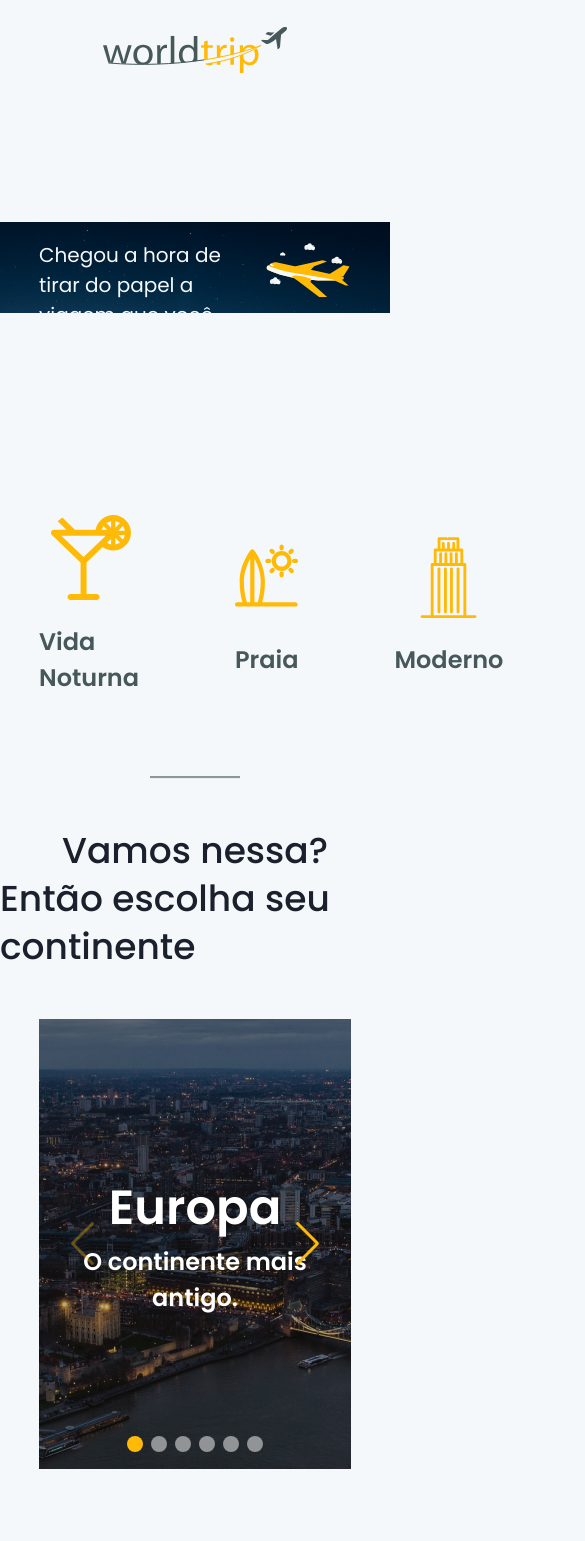
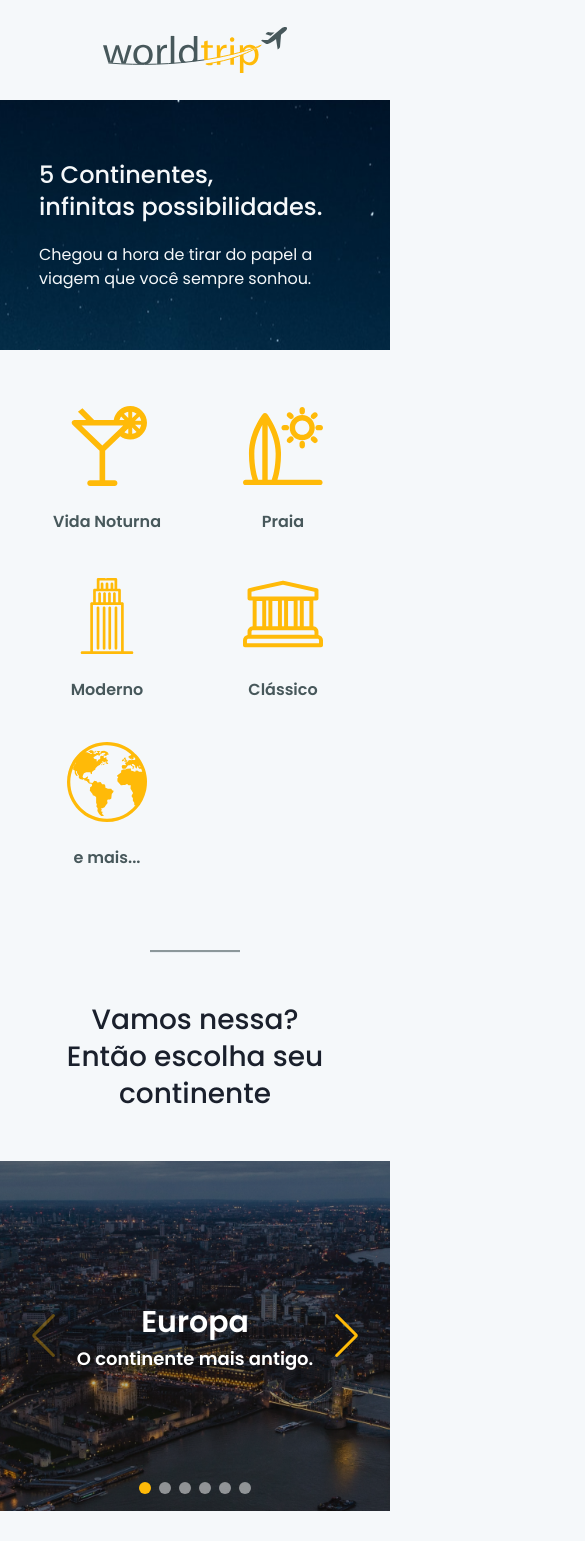
Before and after one commit to OJailson17/desafio-06-interface-com-chakra-ignite, a Next.js app: page / in a window 390 px wide. Shown: the top 1541 px of the page, 585 px wide, since content can reach past the window. Before the commit the page ends 1509 px from the top, so only its background shows below. Built offline with nearby package versions, Linux system fonts and the light colour scheme.

Commit message:
make home page responsive

```diff
--- a/src/components/Banner.tsx
+++ b/src/components/Banner.tsx
@@ -1,36 +1,55 @@
-import { Box, Flex, Heading, Image, Text } from '@chakra-ui/react';
+import {
+  Box,
+  Flex,
+  Heading,
+  Image,
+  Text,
+  useBreakpointValue,
+} from '@chakra-ui/react';
 
 export const Banner = () => {
+  const bgSize = useBreakpointValue({
+    base: '100',
+    xl: '100vw',
+  });
+
+  const WideVersion = useBreakpointValue({
+    base: 'none',
+    lg: 'block',
+  });
+
   return (
-    <Box
+    <Flex
       w='100%'
-      h={335}
+      h={['250', '335']}
       bgImage="url('/assets/background.png')"
       backgroundPosition='center'
       backgroundRepeat='no-repeat'
-      backgroundSize='100vw'
+      backgroundSize={bgSize}
+      justify='center'
     >
       <Flex
         w='80%'
+        h='100%'
         m='0 auto'
         justify='space-between'
         align='center'
         position='relative'
       >
         <Box color='gray.50'>
-          <Heading fontWeight='medium'>
+          <Heading fontWeight='medium' fontSize={['24', '36']}>
             5 Continentes, <br /> infinitas possibilidades.
           </Heading>
-          <Text fontSize='20px' mt='20px' fontWeight='normal'>
-            Chegou a hora de tirar do papel a viagem que você <br /> sempre
-            sonhou.{' '}
+          <Text fontSize={['16', '20']} mt='20px' fontWeight='normal'>
+            Chegou a hora de tirar do papel a viagem que você{' '}
+            {WideVersion === 'block' && <br />} sempre sonhou.{' '}
           </Text>
         </Box>
 
-        <Box mt={20}>
+        <Box mt={20} display={WideVersion}>
           <Image src='/assets/airplane.svg' alt='airplane' />
         </Box>
       </Flex>
-    </Box>
+    </Flex>
   );
 };
--- a/src/components/City.tsx
+++ b/src/components/City.tsx
@@ -26,7 +26,7 @@ export const City = () => {
             </Text>
             <Text
               fontSize='16'
-              fontweight='medium'
+              fontWeight='medium'
               fontFamily='Barlow'
               color='gray.400'
             >
--- a/src/components/Slide/Slide.tsx
+++ b/src/components/Slide/Slide.tsx
@@ -30,61 +30,61 @@ export const Slide = () => {
       >
         <SwiperSlide className={styles['swiper-slide']}>
           <Image src='/assets/europe-image.png' alt='europa' />
-          <Box position='absolute'>
-            <Link mb='16px' fontSize='48px'>
+          <Box position='absolute' w='70%'>
+            <Link mb='16px' fontSize={['30px', '48px']}>
               Europa
             </Link>
-            <Text fontSize='24px'>O continente mais antigo.</Text>
+            <Text fontSize={['18px', '24px']}>O continente mais antigo.</Text>
           </Box>
         </SwiperSlide>
 
         <SwiperSlide className={styles['swiper-slide']}>
           <Image src='/assets/europe-image.png' alt='europa' />
-          <Box position='absolute'>
-            <Link mb='16px' fontSize='48px'>
+          <Box position='absolute' w='70%'>
+            <Link mb='16px' fontSize={['30px', '48px']}>
               América do Sul
             </Link>
-            <Text fontSize='24px'>O continente mais antigo.</Text>
+            <Text fontSize={['18px', '24px']}>O continente mais antigo.</Text>
           </Box>
         </SwiperSlide>
 
         <SwiperSlide className={styles['swiper-slide']}>
           <Image src='/assets/europe-image.png' alt='europa' />
-          <Box position='absolute'>
-            <Link mb='16px' fontSize='48px'>
+          <Box position='absolute' w='70%'>
+            <Link mb='16px' fontSize={['30px', '48px']}>
               América do Norte
             </Link>
-            <Text fontSize='24px'>O continente mais antigo.</Text>
+            <Text fontSize={['18px', '24px']}>O continente mais antigo.</Text>
           </Box>
         </SwiperSlide>
 
         <SwiperSlide className={styles['swiper-slide']}>
           <Image src='/assets/europe-image.png' alt='europa' />
-          <Box position='absolute'>
-            <Link mb='16px' fontSize='48px'>
+          <Box position='absolute' w='70%'>
+            <Link mb='16px' fontSize={['30px', '48px']}>
               Ásia
             </Link>
-            <Text fontSize='24px'>O continente mais antigo.</Text>
+            <Text fontSize={['18px', '24px']}>O continente mais antigo.</Text>
           </Box>
         </SwiperSlide>
 
         <SwiperSlide className={styles['swiper-slide']}>
           <Image src='/assets/europe-image.png' alt='europa' />
-          <Box position='absolute'>
-            <Link mb='16px' fontSize='48px'>
+          <Box position='absolute' w='70%'>
+            <Link mb='16px' fontSize={['30px', '48px']}>
               África
             </Link>
-            <Text fontSize='24px'>O continente mais antigo.</Text>
+            <Text fontSize={['18px', '24px']}>O continente mais antigo.</Text>
           </Box>
         </SwiperSlide>
 
         <SwiperSlide className={styles['swiper-slide']}>
           <Image src='/assets/europe-image.png' alt='europa' />
-          <Box position='absolute'>
-            <Link mb='16px' fontSize='48px'>
+          <Box position='absolute' w='70%'>
+            <Link mb='16px' fontSize={['30px', '48px']}>
               Oceania
             </Link>
-            <Text fontSize='24px'>O continente mais antigo.</Text>
+            <Text fontSize={['18px', '24px']}>O continente mais antigo.</Text>
           </Box>
         </SwiperSlide>
       </Swiper>
--- a/src/components/Slide/slide.module.scss
+++ b/src/components/Slide/slide.module.scss
@@ -46,13 +46,11 @@
     }
 
     :global(.swiper-button-next) {
-      content: '';
       color: #ffba08;
       margin-right: 20px;
     }
 
     :global(.swiper-button-prev) {
-      content: '';
       color: #ffba08;
       margin-left: 20px;
     }
@@ -72,3 +70,25 @@
     }
   }
 }
+
+@media (max-width: 480px) {
+  .container {
+    height: 350px;
+    margin-bottom: 30px;
+
+    .swiper {
+      width: 100%;
+
+      :global(.swiper-pagination-bullet) {
+        background-color: white;
+        opacity: 0.5;
+        width: 12px;
+        height: 12px;
+      }
+      :global(.swiper-pagination-bullet-active) {
+        background-color: #ffba08;
+        opacity: 1;
+      }
+    }
+  }
+}
--- a/src/components/TravelType.tsx
+++ b/src/components/TravelType.tsx
@@ -8,8 +8,14 @@ type TravelTypeProps = {
 export const TravelType = ({ src, title }: TravelTypeProps) => {
   return (
     <Flex direction='column' align='center' justify='center' w='100%'>
-      <Image src={src} alt={title} w='85px' h='85px' />
-      <Text fontSize='24px' mt={6} fontWeight='semibold' color='gray.500'>
+      <Image src={src} alt={title} w={['20']} h={20} />
+      <Text
+        fontSize={['16', '20']}
+        mt={6}
+        fontWeight='semibold'
+        color='gray.500'
+        textAlign='center'
+      >
         {title}
       </Text>
     </Flex>
--- a/src/pages/index.tsx
+++ b/src/pages/index.tsx
@@ -3,10 +3,12 @@ import {
   Center,
   Divider,
   Flex,
+  Grid,
   Heading,
   HStack,
   Image,
   Text,
+  useBreakpointValue,
 } from '@chakra-ui/react';
 import type { NextPage } from 'next';
 import Head from 'next/head';
@@ -15,19 +17,30 @@ import { Slide } from '../components/Slide/Slide';
 import { TravelType } from '../components/TravelType';
 
 const Home: NextPage = () => {
+  const isWideVersion = useBreakpointValue({
+    base: '1fr 1fr',
+    md: 'repeat(3, 1fr)',
+    lg: 'repeat(5, 1fr)',
+  });
+
   return (
     <>
       <Banner />
 
-      <Flex justify='center' mt={20}>
-        <HStack spacing={24} w='80%'>
+      <Grid justify='center' mt={['14', '20']}>
+        <Grid
+          gap={['10', '20']}
+          templateColumns={isWideVersion}
+          m='0 auto'
+          w='80%'
+        >
           <TravelType src='/assets/Nightlife.svg' title='Vida Noturna' />
           <TravelType src='/assets/Beach.svg' title='Praia' />
           <TravelType src='/assets/Modern.svg' title='Moderno' />
           <TravelType src='/assets/Classic.svg' title='Clássico' />
           <TravelType src='/assets/More.svg' title='e mais...' />
-        </HStack>
-      </Flex>
+        </Grid>
+      </Grid>
 
       <Divider
         orientation='horizontal'
@@ -40,11 +53,18 @@ const Home: NextPage = () => {
         mb={12}
       />
 
-      <Flex direction='column' justify='center' align='center' mb={12}>
-        <Heading fontSize={36} fontWeight='medium'>
+      <Flex
+        direction='column'
+        justify='center'
+        align='center'
+        m='0 auto'
+        mb={12}
+        w='80%'
+      >
+        <Heading fontSize={['28', '36']} fontWeight='medium'>
           Vamos nessa?
         </Heading>
-        <Heading fontSize={36} fontWeight='medium'>
+        <Heading fontSize={['28', '36']} fontWeight='medium' textAlign='center'>
           Então escolha seu continente
         </Heading>
       </Flex>
```
